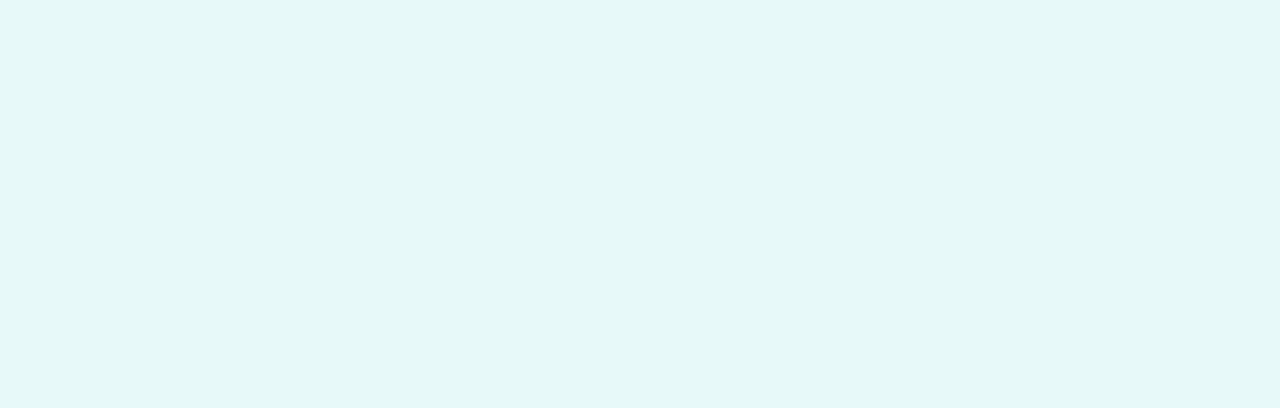
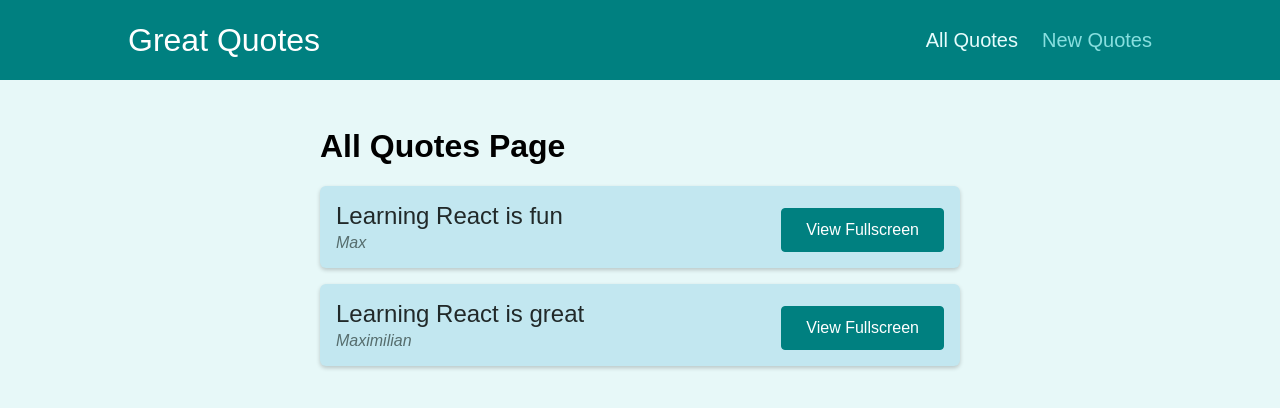
Before and after one commit to Hienfunix/ReactNew, a React (Create React App) app: page /quotes in a window 1280 px wide. Shown: the top 408 px of the page. Built offline with nearby package versions, Linux system fonts and the light colour scheme.

Commit message:
281 - Adding Dummy Data & More Content

```diff
--- a/src/App.js
+++ b/src/App.js
@@ -1,8 +1,26 @@
+import { Switch, Route, Redirect} from 'react-router-dom';
+import AllQuotes from './pages/AllQuotes';
+import NewQuote from './pages/NewQuote';
+import QuoteDetail from './pages/QuoteDetail';
+import Layout from './components/layout/Layout';
 function App() {
   return (
-    <div>
-
-    </div>
+    <Layout>
+      <Switch>
+        <Route path="/" exact>
+          <Redirect to="/quotes" />
+        </Route>
+        <Route path="/quotes" exact>
+          <AllQuotes />
+        </Route>
+        <Route path="/quotes/:quoteId">
+          <QuoteDetail />
+        </Route>
+        <Route path="/new-quote">
+          <NewQuote />
+        </Route>
+      </Switch>
+    </Layout>
   );
 }
 
--- /dev/null
+++ b/src/components/layout/Layout.js
@@ -0,0 +1,14 @@
+import { Fragment } from 'react';
+import classes from './Layout.module.css';
+import MainNavigation from './MainNavigation';
+const Layout = (props) => {
+    return(
+        <Fragment>
+            <MainNavigation />
+                <main className={classes.main}>
+                    {props.children}
+                </main>
+        </Fragment>
+    )
+}
+export default Layout;
--- /dev/null
+++ b/src/components/layout/MainNavigation.js
@@ -0,0 +1,25 @@
+import classes from './MainNavigation.module.css';
+import { NavLink } from 'react-router-dom';
+const MainNavigation = () => {
+    return (
+        <header className={classes.header}>
+            <div className={classes.logo}> Great Quotes</div>
+                <nav className={classes.nav}>
+                    <ul>
+                        <li>
+                            <NavLink to='/quotes' activeClassName={classes.active}>
+                                All Quotes
+                            </NavLink>
+                        </li>
+                        <li>
+                            <NavLink to='/new-quote' activeClassName={classes.active}>
+                                New Quotes
+                            </NavLink>
+                        </li>
+                    </ul>
+                </nav>
+        </header>
+    )
+}
+
+export default MainNavigation;
--- a/src/components/quotes/QuoteForm.js
+++ b/src/components/quotes/QuoteForm.js
@@ -1,7 +1,7 @@
 import { useRef } from 'react';
 
-import Card from '../ui/Card';
-import LoadingSpinner from '../ui/LoadingSpinner';
+import Card from '../UI/Card';
+import LoadingSpinner from '../UI/LoadingSpinner';
 import classes from './QuoteForm.module.css';
 
 const QuoteForm = (props) => {
--- a/src/index.js
+++ b/src/index.js
@@ -2,6 +2,10 @@
 
 import './index.css';
 import App from './App';
+import { BrowserRouter } from 'react-router-dom';
 
 const root = ReactDOM.createRoot(document.getElementById('root'));
-root.render(<App />);
+root.render(
+<BrowserRouter>
+    <App />
+</BrowserRouter>);
--- /dev/null
+++ b/src/pages/AllQuotes.js
@@ -0,0 +1,15 @@
+import QuoteList from '../components/quotes/QuoteList';
+
+const AllQuotes = () => {
+    const DUMMY_QUOTE = [
+        { id:'q1', author:'Max', text: 'Learning React is fun'},
+        { id:'q2', author:'Maximilian', text: 'Learning React is great'}
+    ]
+    return (
+    <div>
+        <h1>All Quotes Page</h1>
+        <QuoteList quotes={DUMMY_QUOTE}/>
+    </div>
+    )
+}
+export default AllQuotes;
--- /dev/null
+++ b/src/pages/NewQuote.js
@@ -0,0 +1,15 @@
+import QuoteForm from "../components/quotes/QuoteForm";
+
+const NewQuote = () => {
+    const addQuoteHandler = (value) => {
+        console.log(value)
+    }
+    return (
+        <div>
+            <h1>New Quote Page</h1>
+            <QuoteForm onAddQuote={addQuoteHandler}/>
+        </div>
+
+    )
+}
+export default NewQuote;
--- /dev/null
+++ b/src/pages/QuoteDetail.js
@@ -0,0 +1,17 @@
+import { Fragment } from "react";
+import { useParams, Route } from "react-router-dom";
+import Comments from '../components/comments/Comments'
+const QuoteDetail = () => {
+    const params = useParams();
+    const prQuote = params.quoteId;
+    return (
+        <Fragment>
+            <h1>Quote Detail Page</h1>
+            <p>{prQuote}</p>
+            <Route path={`/quotes/${prQuote}/comments`}>
+                <Comments />
+            </Route>
+        </Fragment>
+    )
+}
+export default QuoteDetail;
```
Also changed, not shown: 1 other file (tests, documents, lock files or other folders).
